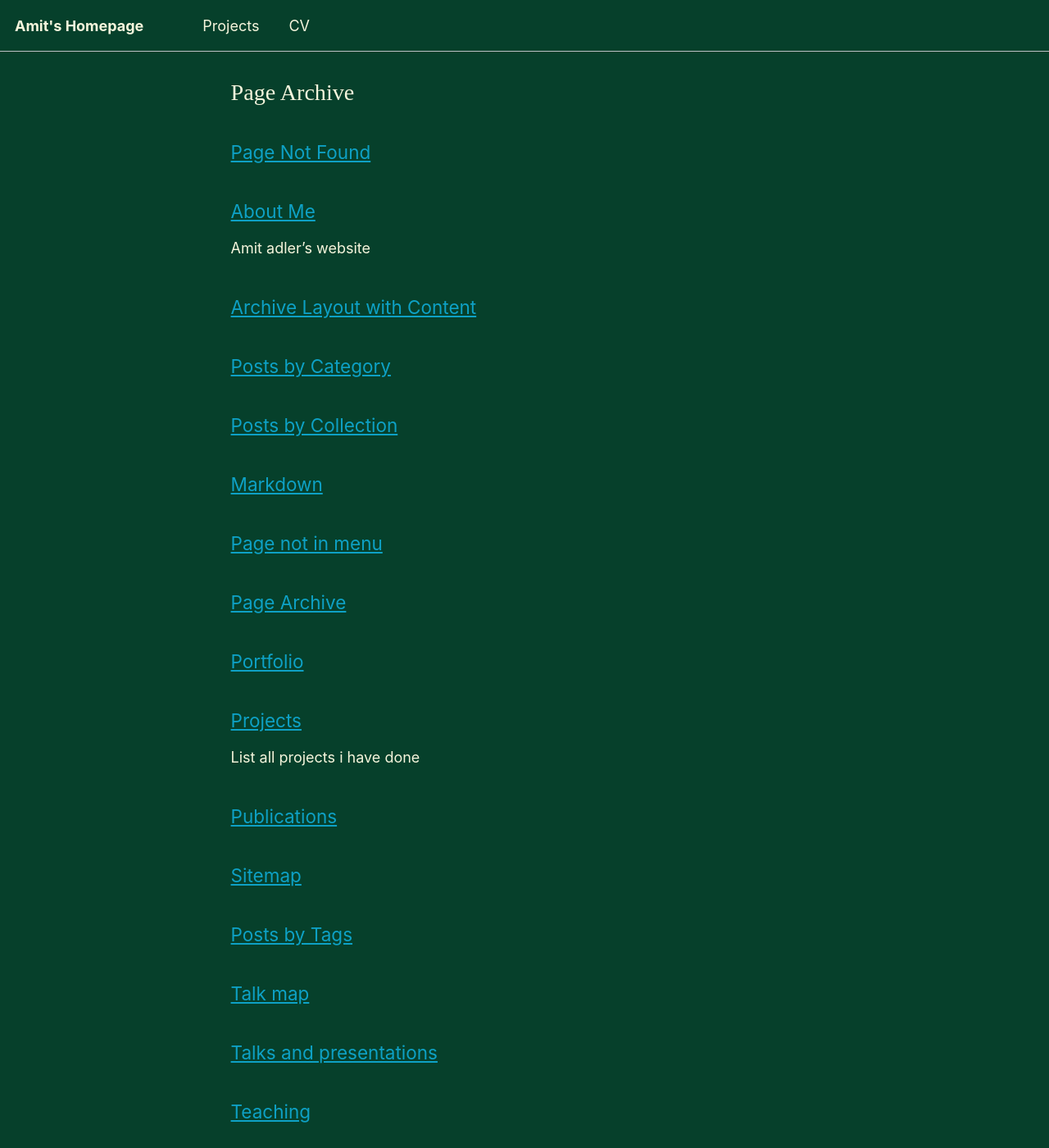
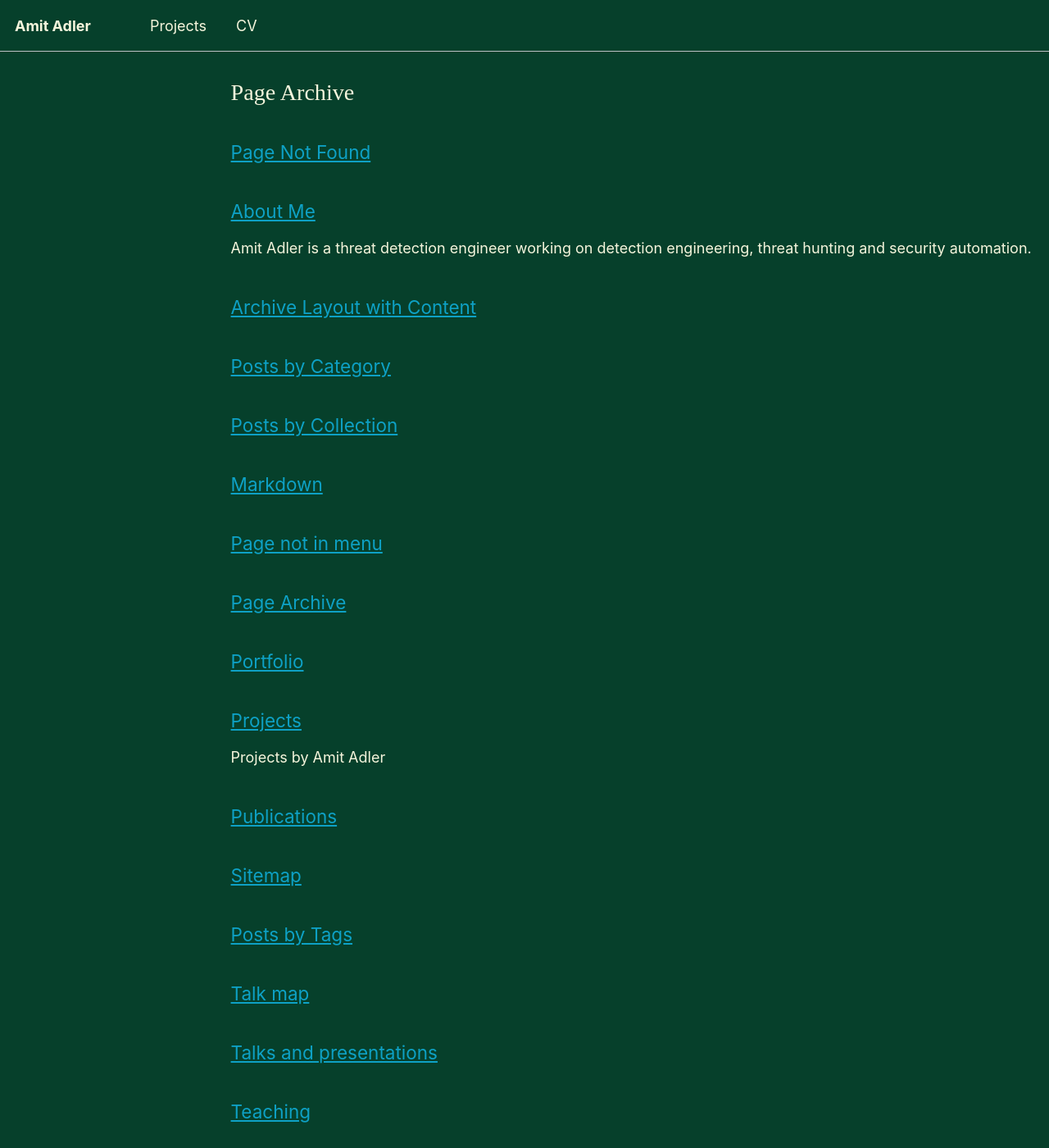
Before and after one commit to amitader/amitader.github.io, a Jekyll site: the page built from _pages/page-archive.html, in a window 1280 px wide and 1400 px high. Shown: the whole window at 82% size. Built offline with Jekyll 4.4.1, drawn with Linux system fonts in a browser that asks for light colours; some web fonts are replaced; a script that is not in the unit is left out.

Commit message:
Fix site metadata, favicon links and content typos
Replace placeholder title/description, add social profile links,
fix broken logo URL in structured data, drop link to missing
favicon.svg and rename misnamed favicon-192x192.png.

Co-Authored-By: Claude Opus 5.5 <noreply@anthropic.com>

```diff
--- a/_config.yml
+++ b/_config.yml
@@ -9,10 +9,10 @@
 # Basic Site Settings
 locale                   : "en-US"
 site_theme               : "default"
-title                    : "Amit's Homepage"
+title                    : "Amit Adler"
 title_separator          : "-"
 name                     : &name "Amit Adler"
-description              : &description "personal description"
+description              : &description "Amit Adler is a threat detection engineer working on detection engineering, threat hunting and security automation."
 url                      : "https://www.amitadler.com" # the base hostname & protocol for your site e.g. "https://[your GitHub username].github.io" or if you already have some other page hosted on Github then use "https://[your GitHub username].github.io/[Your Repo Name]"
 baseurl                  : "" # the subpath of your site, e.g. "/blog"
 repository               : "amitader/amitader.github.io"
@@ -23,7 +23,7 @@ repository               : "amitader/amitader.github.io"
 author:
   # Biographic information
   avatar           : "profile.png"
-  name             : "Amit adler"
+  name             : "Amit Adler"
   pronouns         : # example: "she/her"
   bio              : "Threat detection Engineer"
   location         : "Shoam, Israel"
@@ -139,13 +139,15 @@ facebook:
   app_id                 :
   publisher              :
 og_image                 :  /images/profile.png
-og_description           :  "Welcome to Amit Adler's personal website! Explore my projects, research and my professional experience"
+og_description           :  "Amit Adler is a threat detection engineer working on detection engineering, threat hunting and security automation."
 # For specifying social profiles
 # - https://developers.google.com/structured-data/customize/social-profiles
 social:
   type                   : # Person or Organization (defaults to Person)
   name                   : # If the user or organization name differs from the site's name
   links: # An array of links to social media profiles
+    - "https://github.com/amitader"
+    - "https://www.linkedin.com/in/amit-adler12"
 
 
 # Analytics
--- a/_data/certifications.yml
+++ b/_data/certifications.yml
@@ -1,9 +1,9 @@
 -
   dates: "Jan 2025"
-  title: "investigating Incidents With Splunk SOAR"
+  title: "Investigating Incidents With Splunk SOAR"
   company: "Splunk"
   pdf_link: "files/Certificate.pdf"
-  description: "I compleated the course."
+  description: "I completed the course."
 -
   dates: "Apr 2017 - Apr 2019"
   title: "CTM-ED - Certification Technology Management"
--- a/_includes/head/custom.html
+++ b/_includes/head/custom.html
@@ -5,9 +5,7 @@
 <!-- Support for Academicons -->
 <link rel="stylesheet" href="{{ base_path }}/assets/css/academicons.css"/>
 
-<!-- favicon from https://commons.wikimedia.org/wiki/File:OOjs_UI_icon_academic-progressive.svg -->
 <link rel="apple-touch-icon" sizes="180x180" href="{{ base_path }}/images/profile.png"/>
-<link rel="icon" type="image/svg+xml" href="{{ base_path }}/images/favicon.svg"/>
 <link rel="icon" type="image/png" href="{{ base_path }}/images/favicon-32x32.png" sizes="32x32"/>
 <link rel="icon" type="image/png" href="{{ base_path }}/images/favicon-192x192.png" sizes="192x192"/>
 <link rel="manifest" href="{{ base_path }}/images/manifest.json"/>
--- a/_includes/seo.html
+++ b/_includes/seo.html
@@ -131,7 +131,7 @@
       "@context": "http://schema.org",
       "@type": "Organization",
       "url": {{ seo_url | jsonify }},
-      "logo": {{ site.og_image | prepend: "/images/" | prepend: base_path | jsonify }}
+      "logo": {{ site.url | append: site.baseurl | append: site.og_image | jsonify }}
     }
   </script>
 {% endif %}
--- a/_pages/projects.md
+++ b/_pages/projects.md
@@ -3,7 +3,7 @@ layout: archive
 title: "Projects"
 permalink: /projects/
 collection: projects
-excerpt: "List all projects i have done"
+excerpt: "Projects by Amit Adler"
 ---
 
 {% include dispaly-projects.html %}
```
Also changed, not shown: _pages/about.md (+2 -2 lines), images/favicon-192x192.png (renamed from images/favicon-192x19.png), images/manifest.json.
